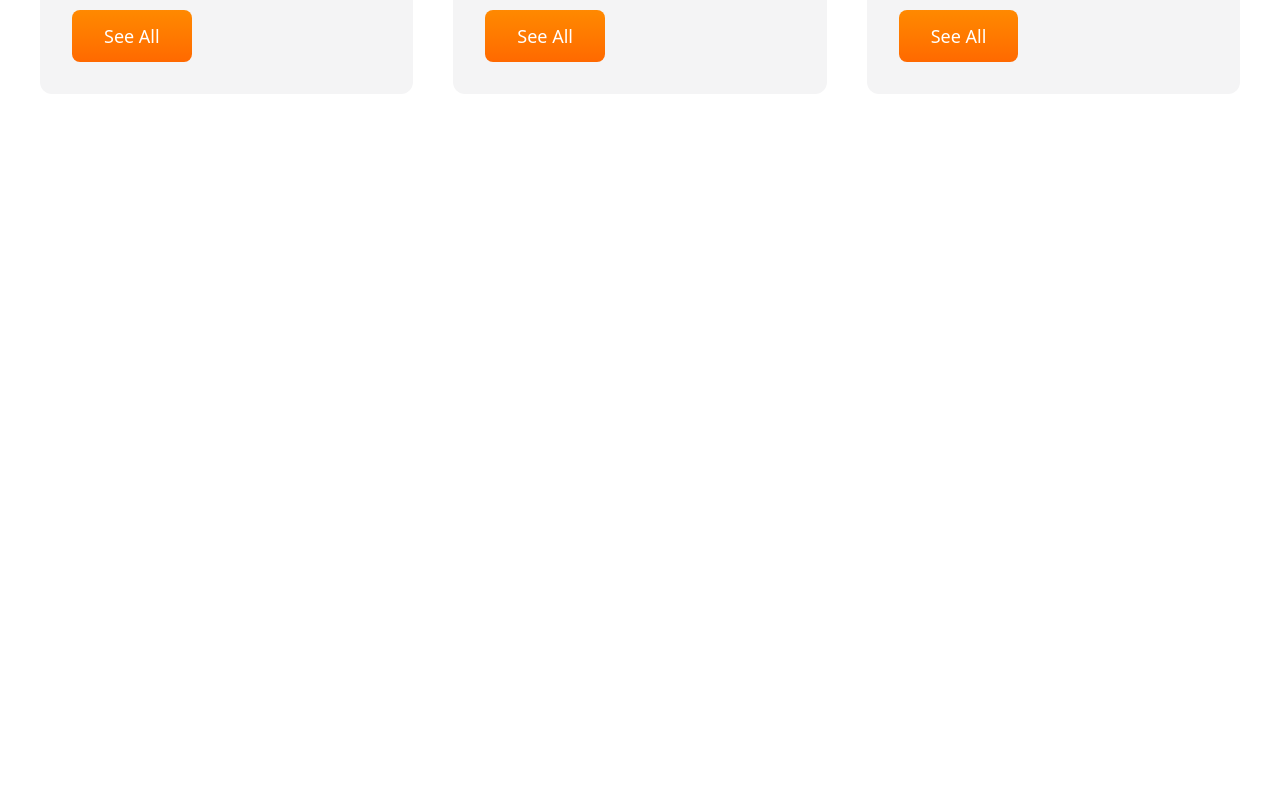
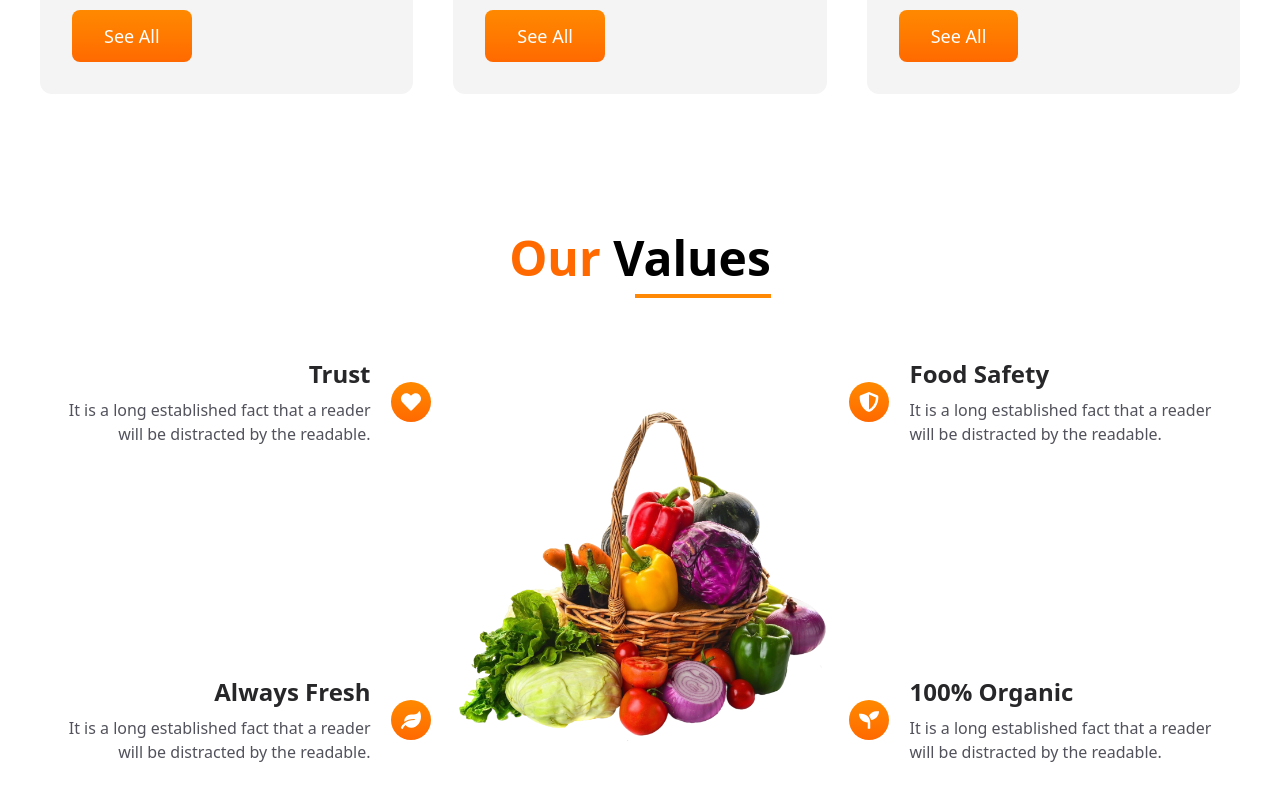
Before and after one commit to sejalkumari12-ui/Grocery-website, a React app: page / in a window 1280 px wide. Shown: the part 1378-2178 px from the top of the page. Before the commit the page ends 1532 px from the top, so only its background shows below. Built offline with nearby package versions, Linux system fonts and the light colour scheme; the HTML template or start-up script is replaced by a standard one.

Commit message:
Values section complete

```diff
--- a/src/components/Home/Home.jsx
+++ b/src/components/Home/Home.jsx
@@ -2,6 +2,7 @@
 import Navbar from '../Navbar/Navbar'
 import Hero from '../hero/hero'
 import Category from '../category/Category'
+import Values from '../value/Values'
 
 const Home = () => {
   return (
@@ -9,6 +10,7 @@
       <Navbar />
       <Hero />
       <Category />
+      <Values />
     </div>
   )
 }
--- a/src/components/category/Category.jsx
+++ b/src/components/category/Category.jsx
@@ -11,7 +11,7 @@
 
   const renderCards = category.map(card=>{
     return(
-    <div className='flex-1 basis-[300px] '>
+    <div className='flex-1 basis-[300px] ' key={card.id}>
       <div className=' w-full min-h-[30vh] relative -mb-10'>
         <img src={card.image} className='absolute bottom-0' />
       </div>
--- /dev/null
+++ b/src/components/value/Values.jsx
@@ -0,0 +1,104 @@
+import Heading from "../heading/Heading"
+import { FaHeart } from "react-icons/fa";
+import { FaLeaf } from "react-icons/fa";
+import { FaShieldAlt } from "react-icons/fa";
+import { FaSeedling } from "react-icons/fa";
+import Basket from '../../assets/basket-full-vegetables.png'
+
+const Values = () => {
+  const LeftValues =value.slice(0,2).map(item =>{
+    return(
+        <div key={value.id} className="flex md:flex-row-reverse items-center gap-5">
+            <div>
+                <span className="flex justify-center items-center text-xl text-white bg-gradient-to-b from-orange-400 to-orange-500 w-10 h-10 rounded-full">{item.icons}</span>
+            </div>
+
+            <div className="md:text-right">
+                <h3 className="text-zinc-800 text-2xl font-bold">{item.title}</h3>
+                <p className="text-zinc-600 mt-2">{item.para}</p>
+            </div>
+        </div>
+
+
+    )
+  })
+
+    const RightValues =value.slice(2).map(item =>{
+    return(
+        <div className="flex  items-center gap-5">
+            <div>
+                <span className="flex justify-center items-center text-xl text-white bg-gradient-to-b from-orange-400 to-orange-500 w-10 h-10 rounded-full">{item.icons}</span>
+            </div>
+
+            <div className="">
+                <h3 className="text-zinc-800 text-2xl font-bold">{item.title}</h3>
+                <p className="text-zinc-600 mt-2">{item.para}</p>
+            </div>
+        </div>
+
+
+
+    )
+  })
+
+
+  return (
+   <section>
+    <div className="max-w-[1400px] mx-auto px-10 py-20">
+        <Heading highlight="Our" heading="Values"/>
+        <div className="flex md:flex-row flex-col md:gap-5 mt-15 gap-15 ">
+            {/* left values */}
+            <div className="md:min-h-100  gap-15 flex flex-col justify-between ">
+             {LeftValues}
+
+            </div>
+
+            {/* image */}
+               <div className="md:flex w-1/2 hidden ">
+                <img src={Basket} />
+               </div>
+
+
+               {/* right value */}
+               <div className="md:min-h-100 gap-15 flex flex-col justify-between">
+                {RightValues }
+               </div>
+        </div>
+    </div>
+   </section>
+  )
+}
+
+export default Values
+
+const value =[
+    {
+        id:1,
+        title:"Trust",
+        para:"It is a long established fact that a reader will be distracted by the readable.",
+        icons:<FaHeart />,
+
+    },
+    {
+        id:2,
+        title:"Always Fresh",
+        para:"It is a long established fact that a reader will be distracted by the readable.",
+        icons:<FaLeaf />,
+
+    },
+    {
+        id:3,
+        title:"Food Safety",
+        para:"It is a long established fact that a reader will be distracted by the readable.",
+        icons:<FaShieldAlt />,
+
+    },
+    {
+        id:4,
+        title:"100% Organic",
+        para:"It is a long established fact that a reader will be distracted by the readable.",
+        icons:<FaSeedling />,
+
+    }
+
+]
--- a/src/index.css
+++ b/src/index.css
@@ -1 +1,5 @@
 @import "tailwindcss";
+
+/* *{
+    border: .1rem solid red;
+} */
```
